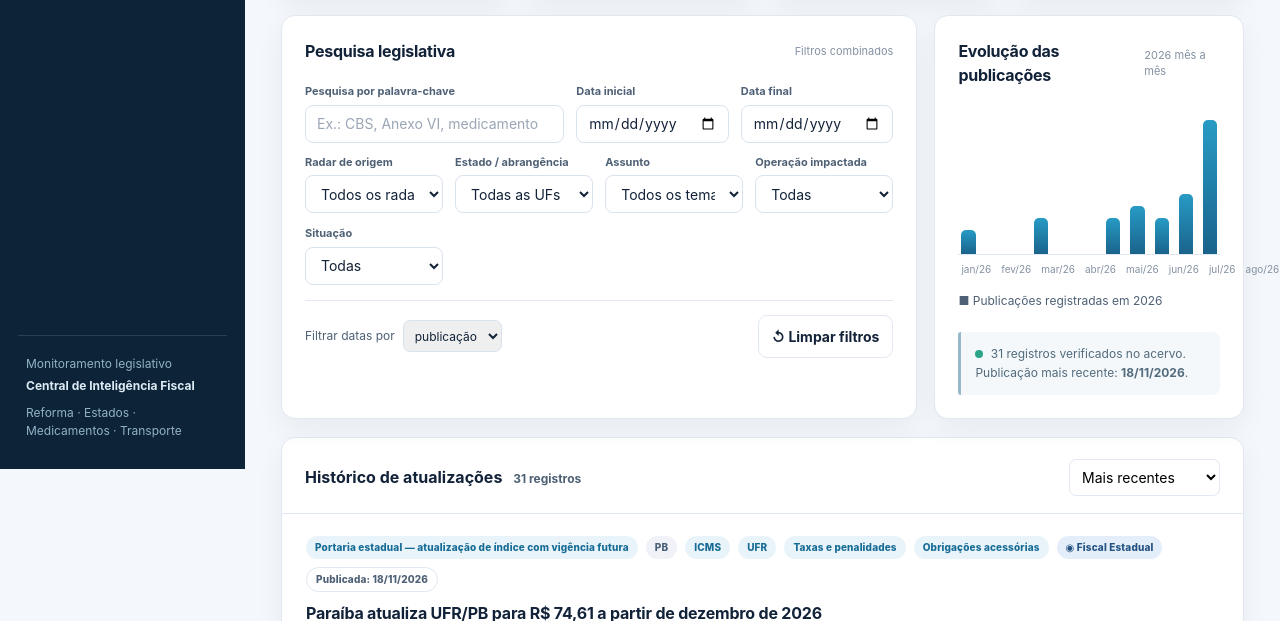
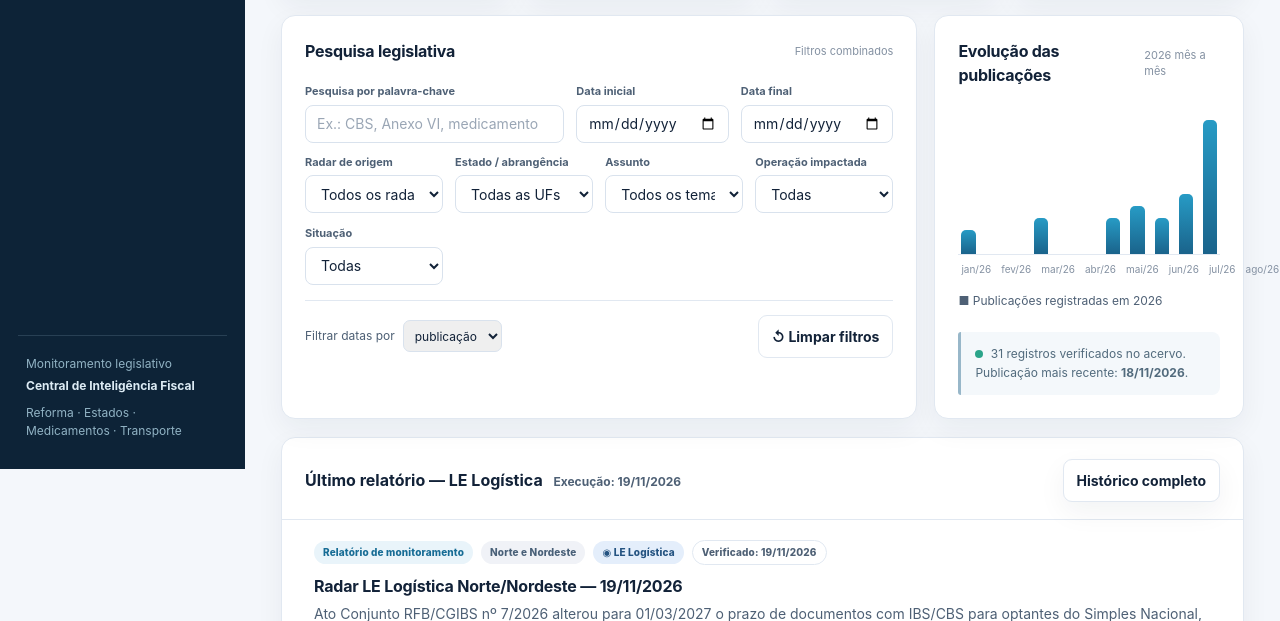
Before and after one commit to felipejosepedra-bot/radar-fiscal, a plain HTML site: page index.html in a window 1280 px wide. Shown: the part 331-952 px from the top of the page. Drawn offline with Linux system fonts and the light colour scheme.

Commit message:
Corrigir seleção do último relatório LE Logística no painel

```diff
--- a/index.html
+++ b/index.html
@@ -99,7 +99,7 @@ async function loadLeReport(){
   const r=await fetch('./relatorios.json',{cache:'no-store'});
   if(!r.ok)throw Error('HTTP '+r.status);
   const j=await r.json();
-  const items=Array.isArray(j.relatorios)?j.relatorios.filter(x=>x&&x.radar==='Radar LE Logística Norte/Nordeste'&&/^\\d{4}-\\d{2}-\\d{2}$/.test(x.data)&&x.resumo):[];
+  const items=Array.isArray(j.relatorios)?j.relatorios.filter(x=>x&&x.radar==='Radar LE Logística Norte/Nordeste'&&typeof x.data==='string'&&x.data.length===10&&x.resumo):[];
   items.sort((a,b)=>b.data.localeCompare(a.data));
   const d=items[0];
   if(!d){$('latestLeReport').style.display='none';return;}
```
